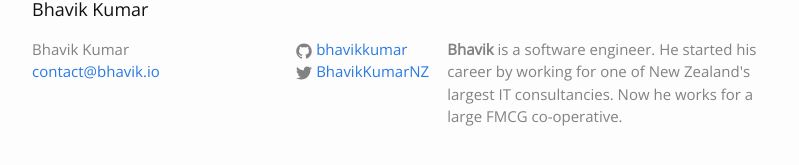
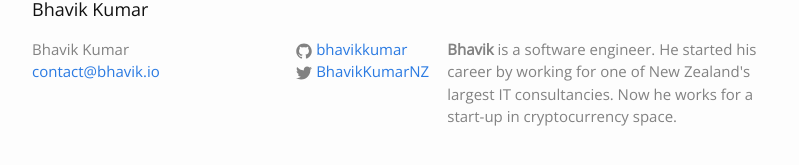
Before and after one commit to bhavikkumar/bhavik.io, a Jekyll site: the page built from index.html, in a window 1280 px wide and 900 px high, scrolled down 1588 px. Shown: the part 712-877 px from the top of the window, without its empty margins (238-1037 px from the left). Built offline with Jekyll 4.4.1, drawn with Linux system fonts in a browser that asks for light colours; the list of posts is cut into pages by our own code.

Commit message:
Updated current work place

```diff
--- a/_config.yml
+++ b/_config.yml
@@ -17,7 +17,7 @@ email: contact@bhavik.io
 description: > # this means to ignore newlines until "baseurl:"
   <b>Bhavik</b> is a software engineer. He started his career by
   working for one of New Zealand's largest IT consultancies. Now
-  he works for a large FMCG co-operative.
+  he works for a start-up in cryptocurrency space.
 baseurl: "" # the subpath of your site, e.g. /blog
 url: "https://bhavik.io" # the base hostname & protocol for your site
 twitter_username: BhavikKumarNZ
```
